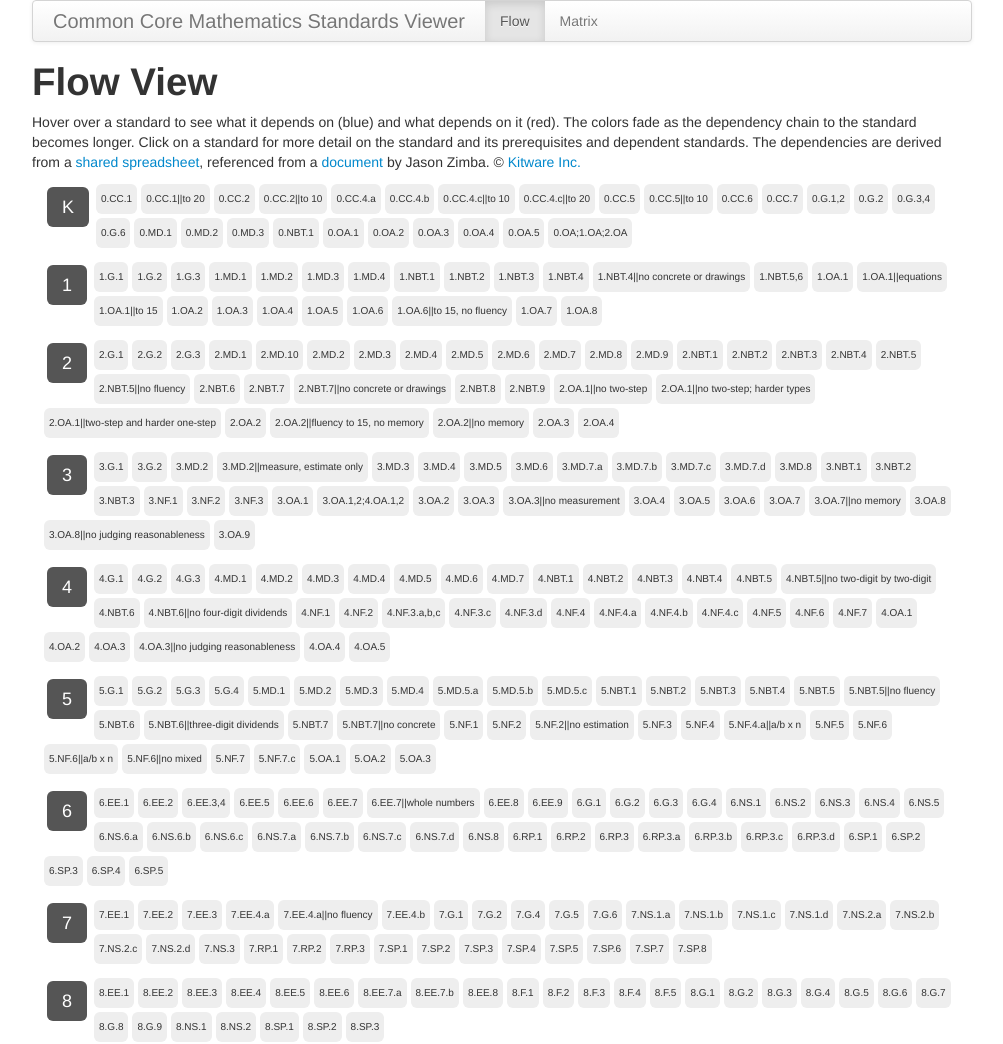
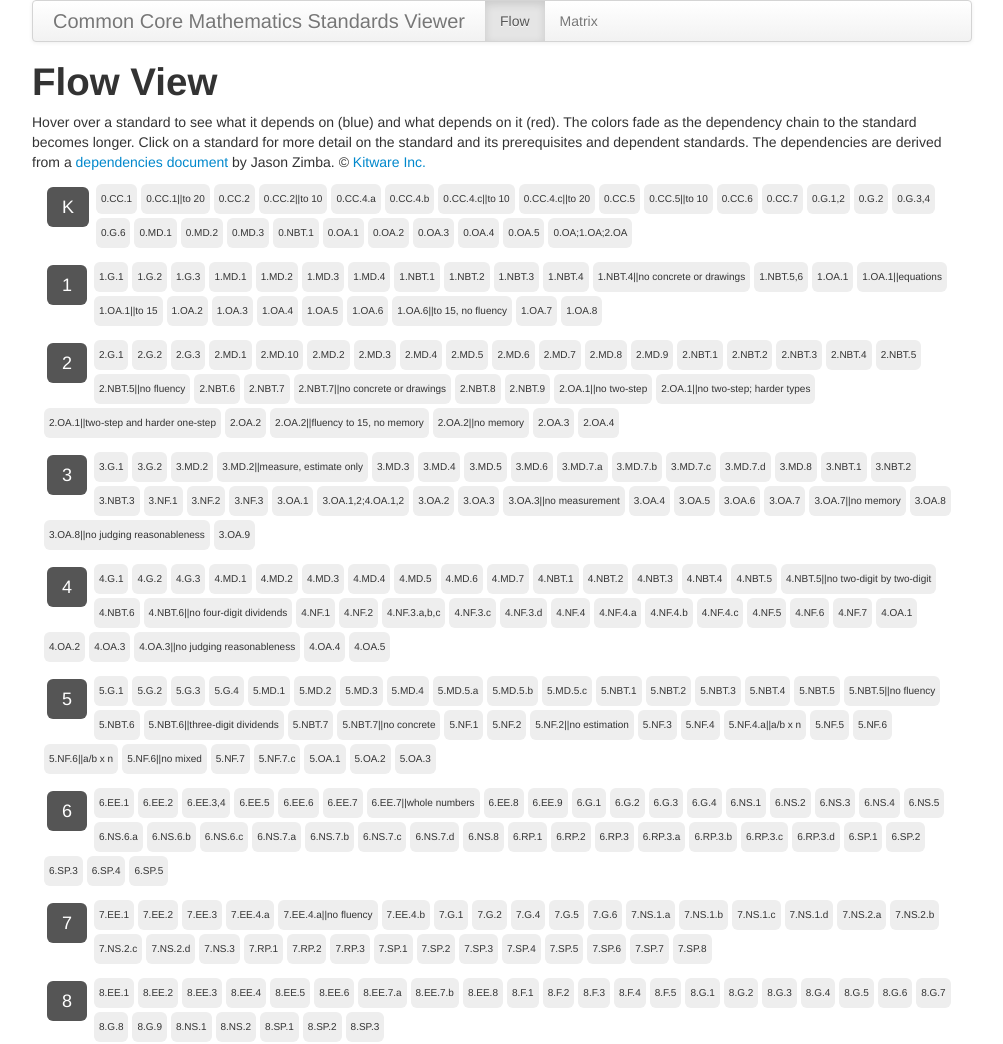
Before and after one commit to jeffbaumes/standards, a plain HTML site: page index.html in a window 1280 px wide. Shown: the whole page, without its empty margins (138-1141 px from the left). Drawn offline with nearby package versions, Linux system fonts and the light colour scheme.

Commit message:
Change another link

```diff
--- a/index.html
+++ b/index.html
@@ -71,8 +71,7 @@ div.grade {
             Hover over a standard to see what it depends on (blue) and what depends on it (red). The colors
             fade as the dependency chain to the standard becomes longer. Click on a standard for more detail on
             the standard and its prerequisites and dependent standards.
-            The dependencies are derived from a <a href="https://docs.google.com/spreadsheet/ccc?key=0AtYMTchBa3Y2dEpIUHpudlRfbWs0eGY1TTJ1ZE01UXc#gid=0">shared spreadsheet</a>,
-            referenced from a <a href="http://dl.dropbox.com/u/11459286/ccssmgraph.pdf">document</a> by Jason Zimba.
+            The dependencies are derived from a <a href="https://achievethecore.org/content/upload/ccssmgraph.pdf">dependencies document</a> by Jason Zimba.
             &copy; <a href="https://www.kitware.com">Kitware Inc.</a>
         </div>
     </div>
```
